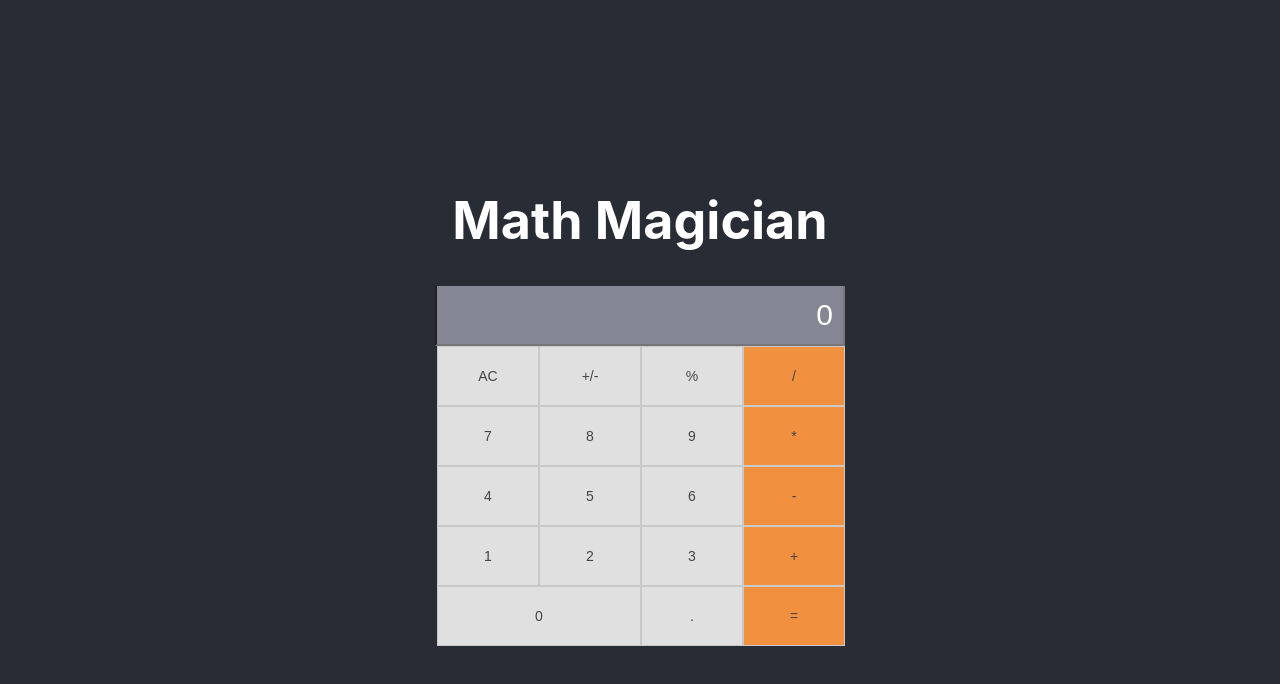
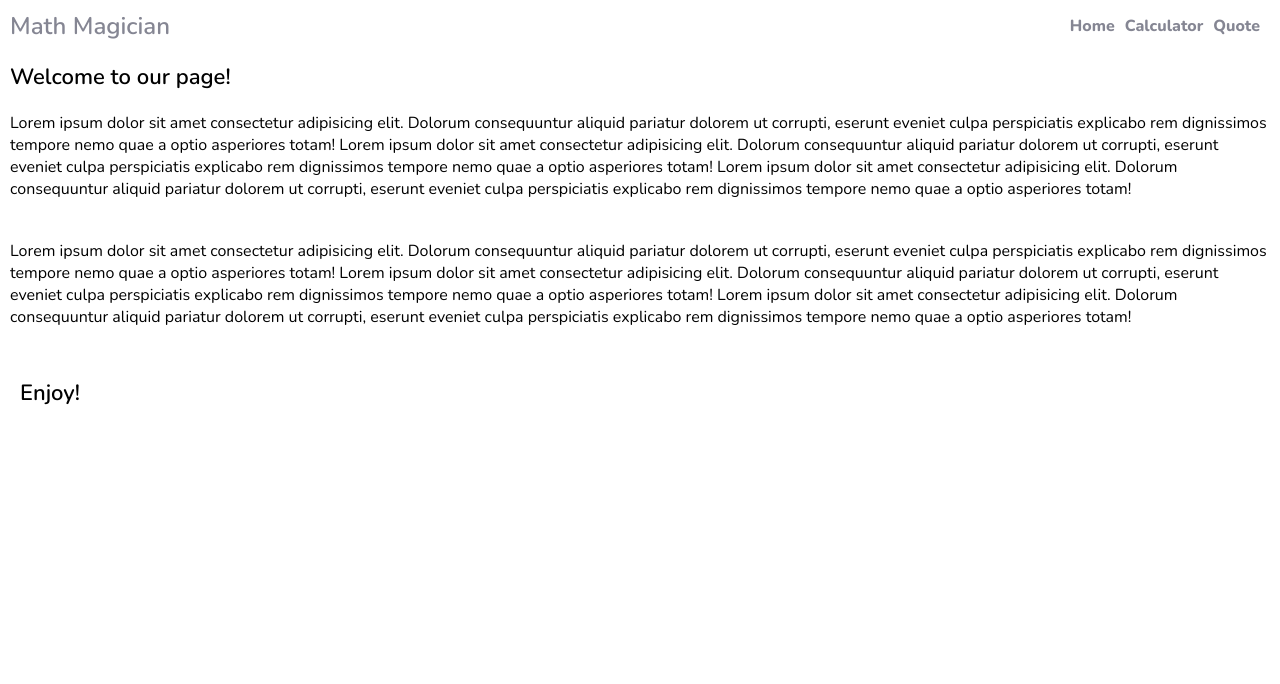
Before and after one commit to charlesgobina/math-magiciani, a React (Create React App) app: page / in a window 1280 px wide. Shown: the top 684 px of the page. Built offline with nearby package versions, Linux system fonts and the light colour scheme.

Commit message:
Implement routing and styling

```diff
--- a/src/App.js
+++ b/src/App.js
@@ -1,7 +1,11 @@
 /* eslint-disable react/prefer-stateless-function */
 import React, { Component } from 'react';
+import { Routes, Route } from 'react-router-dom';
 import Calculator from './components/Calculator';
 import './App.css';
+import Header from './components/Header';
+import Home from './components/Home';
+import Quote from './components/Quote';
 
 export default class App extends Component {
   constructor(props) {
@@ -12,10 +16,12 @@ export default class App extends Component {
   render() {
     return (
       <div className="App">
-        <main className="App-header">
-          <h1>Math Magician</h1>
-          <Calculator />
-        </main>
+        <Header />
+        <Routes>
+          <Route path="/" element={<Home />} />
+          <Route path="/calculator" element={<Calculator />} />
+          <Route path="/quote" element={<Quote />} />
+        </Routes>
       </div>
     );
   }
--- a/src/components/Calculator.css
+++ b/src/components/Calculator.css
@@ -1,3 +1,25 @@
+@import url('https://fonts.googleapis.com/css2?family=Nunito:wght@300;400;600;800&display=swap');
+
+* {
+  margin: 0;
+  padding: 0;
+  box-sizing: border-box;
+  font-family: 'Nunito', sans-serif;
+}
+
+.wrapper {
+  display: flex;
+  justify-content: center;
+  gap: 20px;
+  margin: 150px 0;
+}
+
+.calcText {
+  font-size: 22px;
+  font-weight: 800;
+  color: #858693;
+}
+
 .calc-btns-wrapper {
   background-color: #bdbdbd;
   margin-left: 2px;
@@ -42,3 +64,14 @@
 .calc-btns #round {
   grid-column: 1/3;
 }
+
+@media screen and (max-width: 400px) {
+  .wrapper {
+    flex-direction: column;
+    padding: 20px;
+  }
+
+  .calcText {
+    color: #858693;
+  }
+}
--- a/src/components/Calculator.js
+++ b/src/components/Calculator.js
@@ -20,6 +20,10 @@ const Calculator = () => {
   const { next, total } = objj;
   return (
     <div className="wrapper">
+      <div className="calcText">
+        <p>Let us do some math!</p>
+      </div>
+      <div className="calcSection">
         <div className="display">
           { next ? (<input id="display-main" readOnly value={next} type="text" />) : <input readOnly id="display-main" value={total} type="text" /> }
         </div>
@@ -47,6 +51,7 @@ const Calculator = () => {
           </div>
         </div>
       </div>
+    </div>
   );
 };
 
--- /dev/null
+++ b/src/components/Header.css
@@ -0,0 +1,55 @@
+@import url('https://fonts.googleapis.com/css2?family=Nunito:wght@300;400;600;800&display=swap');
+
+* {
+  margin: 0;
+  padding: 0;
+  box-sizing: border-box;
+  font-family: 'Nunito', sans-serif;
+}
+
+.naviBar {
+  display: flex;
+  justify-content: space-between;
+  margin: 10px;
+}
+
+.naviTitle {
+  font-weight: 600;
+  color: #858693;
+}
+
+.naviLinks {
+  display: flex;
+  list-style: none;
+  justify-content: flex-end;
+  align-items: center;
+}
+
+.naviLinks li {
+  margin-right: 10px;
+}
+
+.naviLinks li a {
+  text-decoration: none;
+  color: #858693;
+  font-weight: 800;
+}
+
+.naviLinks li a:focus {
+  color: #fff;
+  background-color: #f1913f;
+  padding: 5px 10px;
+}
+
+@media screen and (max-width: 400px) {
+  .naviBar {
+    flex-direction: column;
+    align-items: center;
+    justify-content: center;
+    gap: 10px;
+  }
+
+  .naviLinks li a {
+    color: #f1913f;
+  }
+}
--- /dev/null
+++ b/src/components/Header.js
@@ -0,0 +1,25 @@
+import React from 'react';
+import { Link } from 'react-router-dom';
+import './Header.css';
+
+const Header = () => (
+  <>
+    <nav className="naviBar">
+      <h1 className="naviTitle">Math Magician</h1>
+      <ul className="naviLinks">
+        <li>
+          <Link to="/">Home</Link>
+        </li>
+        <li>
+          <Link to="calculator">Calculator</Link>
+        </li>
+        <li>
+          <Link to="quote">Quote</Link>
+        </li>
+      </ul>
+    </nav>
+  </>
+
+);
+
+export default Header;
--- /dev/null
+++ b/src/components/Home.css
@@ -0,0 +1,36 @@
+@import url('https://fonts.googleapis.com/css2?family=Nunito:wght@300;400;600;800&display=swap');
+
+* {
+  margin: 0;
+  padding: 0;
+  box-sizing: border-box;
+  font-family: 'Nunito', sans-serif;
+}
+
+.homeTitle,
+.paraLast {
+  font-weight: 600;
+  padding: 10px;
+  font-size: 22px;
+  text-align: left;
+}
+
+.homePara {
+  display: flex;
+  flex-direction: column;
+  gap: 40px;
+  text-align: left;
+  margin: 0 auto;
+  padding: 10px;
+}
+
+@media screen and (max-width: 400px) {
+  .homeTitle,
+  .paraLast {
+    text-align: center;
+  }
+
+  .homePara {
+    text-align: center;
+  }
+}
--- /dev/null
+++ b/src/components/Home.js
@@ -0,0 +1,41 @@
+import React from 'react';
+import './Home.css';
+
+const Home = () => (
+  <>
+    <h1 className="homeTitle">Welcome to our page!</h1>
+    <div className="homePara">
+      <p>
+        Lorem ipsum dolor sit amet consectetur adipisicing elit.
+        Dolorum consequuntur aliquid pariatur dolorem ut corrupti,
+        eserunt eveniet culpa perspiciatis explicabo rem dignissimos
+        tempore nemo quae a optio asperiores totam!
+        Lorem ipsum dolor sit amet consectetur adipisicing elit.
+        Dolorum consequuntur aliquid pariatur dolorem ut corrupti,
+        eserunt eveniet culpa perspiciatis explicabo rem dignissimos
+        tempore nemo quae a optio asperiores totam!
+        Lorem ipsum dolor sit amet consectetur adipisicing elit.
+        Dolorum consequuntur aliquid pariatur dolorem ut corrupti,
+        eserunt eveniet culpa perspiciatis explicabo rem dignissimos
+        tempore nemo quae a optio asperiores totam!
+      </p>
+      <p>
+        Lorem ipsum dolor sit amet consectetur adipisicing elit.
+        Dolorum consequuntur aliquid pariatur dolorem ut corrupti,
+        eserunt eveniet culpa perspiciatis explicabo rem dignissimos
+        tempore nemo quae a optio asperiores totam!
+        Lorem ipsum dolor sit amet consectetur adipisicing elit.
+        Dolorum consequuntur aliquid pariatur dolorem ut corrupti,
+        eserunt eveniet culpa perspiciatis explicabo rem dignissimos
+        tempore nemo quae a optio asperiores totam!
+        Lorem ipsum dolor sit amet consectetur adipisicing elit.
+        Dolorum consequuntur aliquid pariatur dolorem ut corrupti,
+        eserunt eveniet culpa perspiciatis explicabo rem dignissimos
+        tempore nemo quae a optio asperiores totam!
+      </p>
+      <p className="paraLast">Enjoy!</p>
+    </div>
+  </>
+);
+
+export default Home;
--- /dev/null
+++ b/src/components/Quote.css
@@ -0,0 +1,22 @@
+@import url('https://fonts.googleapis.com/css2?family=Nunito:wght@300;400;600;800&display=swap');
+
+* {
+  margin: 0;
+  padding: 0;
+  box-sizing: border-box;
+  font-family: 'Nunito', sans-serif;
+}
+
+blockquote {
+  font-weight: 600;
+  font-size: 18px;
+  margin-top: 300px;
+  padding: 20px;
+  color: #858693;
+}
+
+@media screen and (max-width: 400px) {
+  blockquote {
+    margin-top: 200px;
+  }
+}
--- /dev/null
+++ b/src/components/Quote.js
@@ -0,0 +1,13 @@
+import React from 'react';
+import './Quote.css';
+
+const Quote = () => (
+  <>
+    <blockquote cite="https://www.childup.com/blog/math-is-not-just-about-numbers-and-equations-its-about-learning-and-understanding#:~:text=As%20William%20Thurston%20said%2C%20%E2%80%9Cmathematics,be%20in%20the%20long%20run.&text=Ignoring%20math%20is%20as%20disabling,not%20knowing%20how%20to%20read.">
+      Mathematics is not about numbers, equations, computations,
+      or algorithms: It is about understanding. - William Paul Thurston
+    </blockquote>
+  </>
+);
+
+export default Quote;
--- a/src/index.js
+++ b/src/index.js
@@ -1,11 +1,14 @@
 import React from 'react';
 import ReactDOM from 'react-dom';
 import './index.css';
+import { BrowserRouter } from 'react-router-dom';
 import App from './App';
 
 ReactDOM.render(
   <React.StrictMode>
-    <App />
+    <BrowserRouter>
+      <App />
+    </BrowserRouter>
   </React.StrictMode>,
   document.getElementById('root'),
 );
```
Lines whose indentation alone changed are shown as unchanged.
